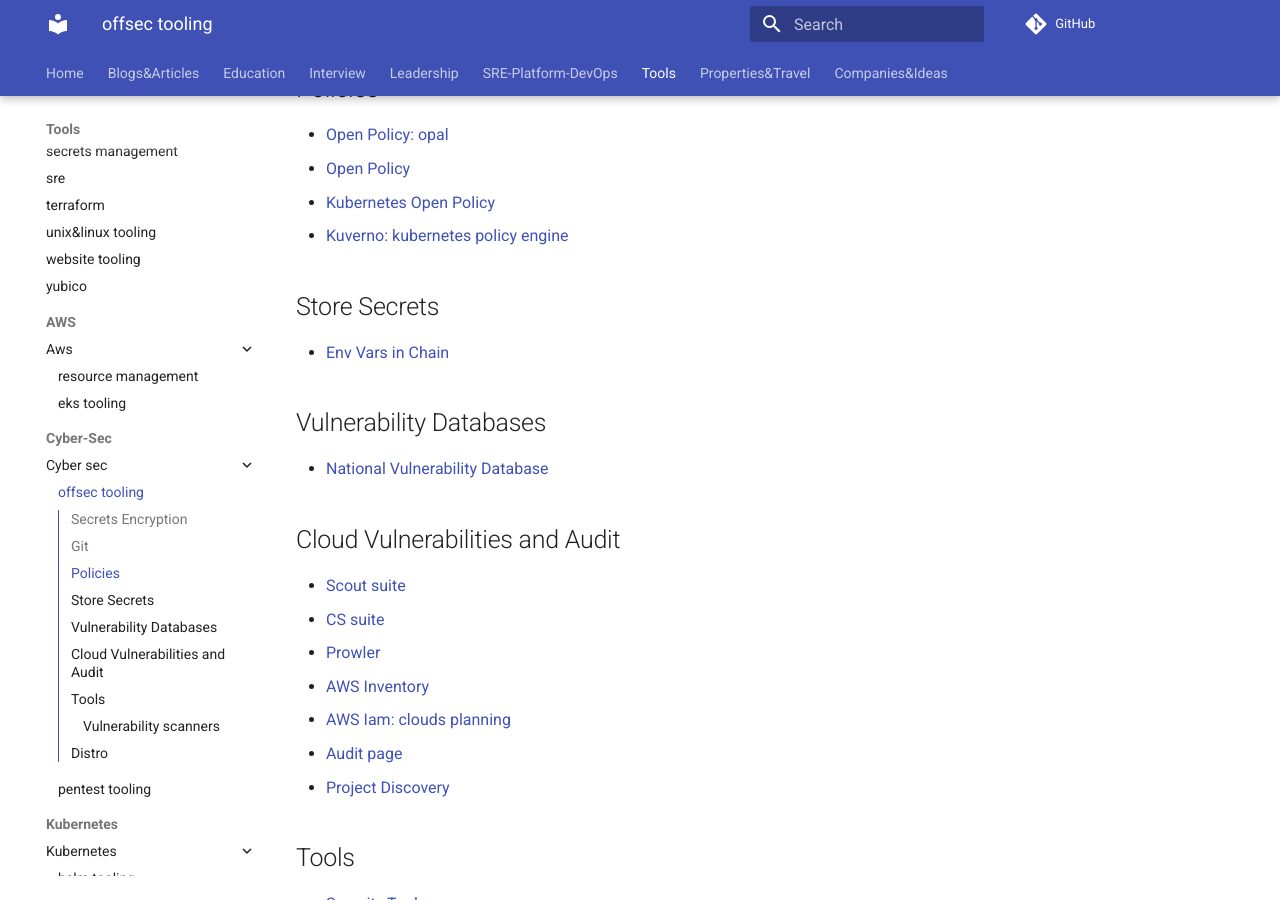
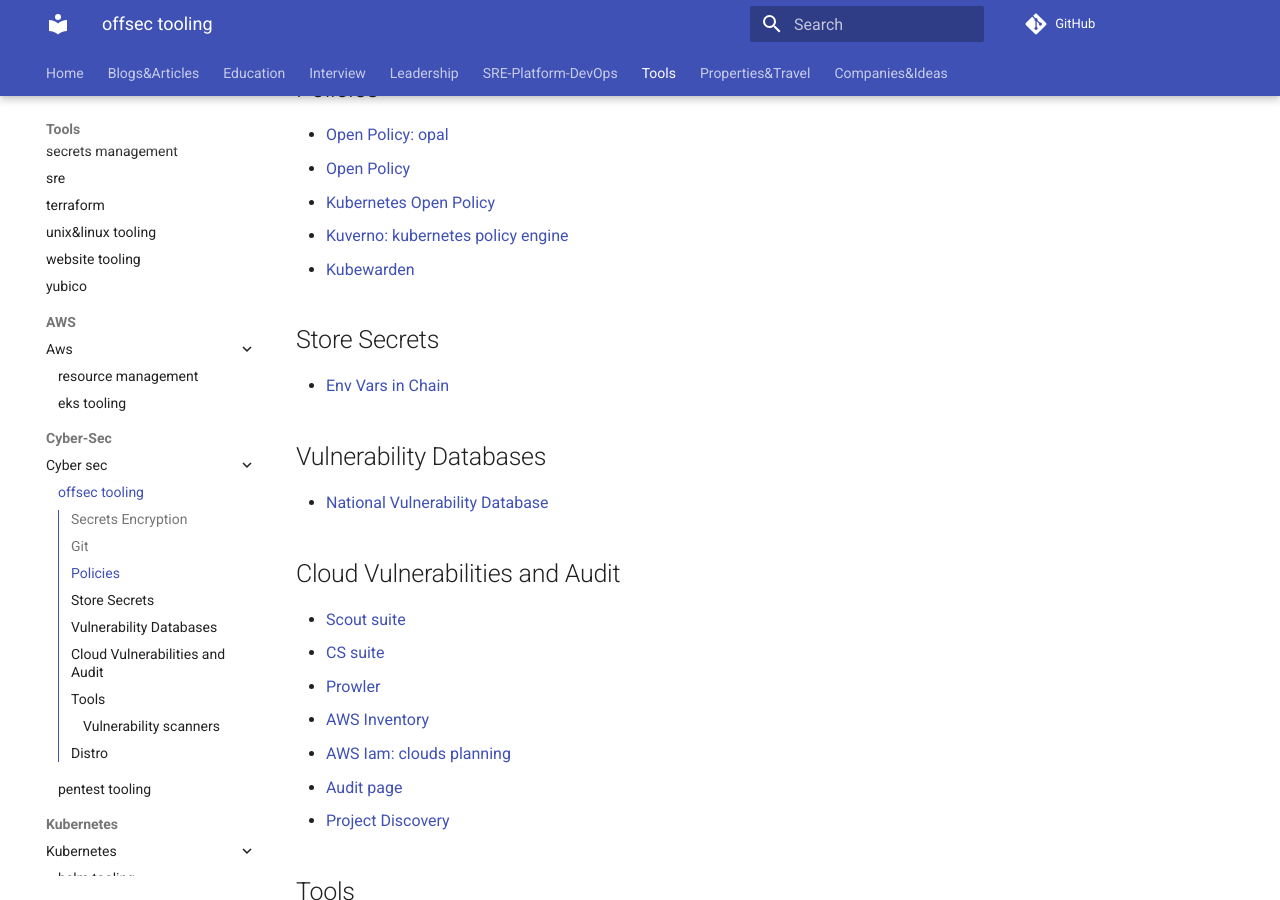
Before and after one commit to ivankatliarchuk/knowledge-base, an MkDocs documentation site: the page built from docs/tools/cyber-sec/offsec.md, in a window 1280 px wide and 900 px high, scrolled down 665 px. Built offline with MkDocs 1.6.1 and Material for MkDocs 9.7.7, drawn with Linux system fonts in a browser that asks for light colours; comment, search, counter and statistics services are not loaded.

Commit message:
wip
Signed-off-by: ivan katliarchuk <ivan.katliarchuk@gmail.com>

```diff
--- a/docs/tools/cyber-sec/offsec.md
+++ b/docs/tools/cyber-sec/offsec.md
@@ -29,6 +29,7 @@
 - [Open Policy](https://www.openpolicyagent.org/)
 - [Kubernetes Open Policy](https://github.com/sighupio/gatekeeper-policy-manager)
 - [Kuverno: kubernetes policy engine](https://kyverno.io/#td-block-1)
+- [Kubewarden](https://charts.kubewarden.io/)
 
 ## Store Secrets
 
```
